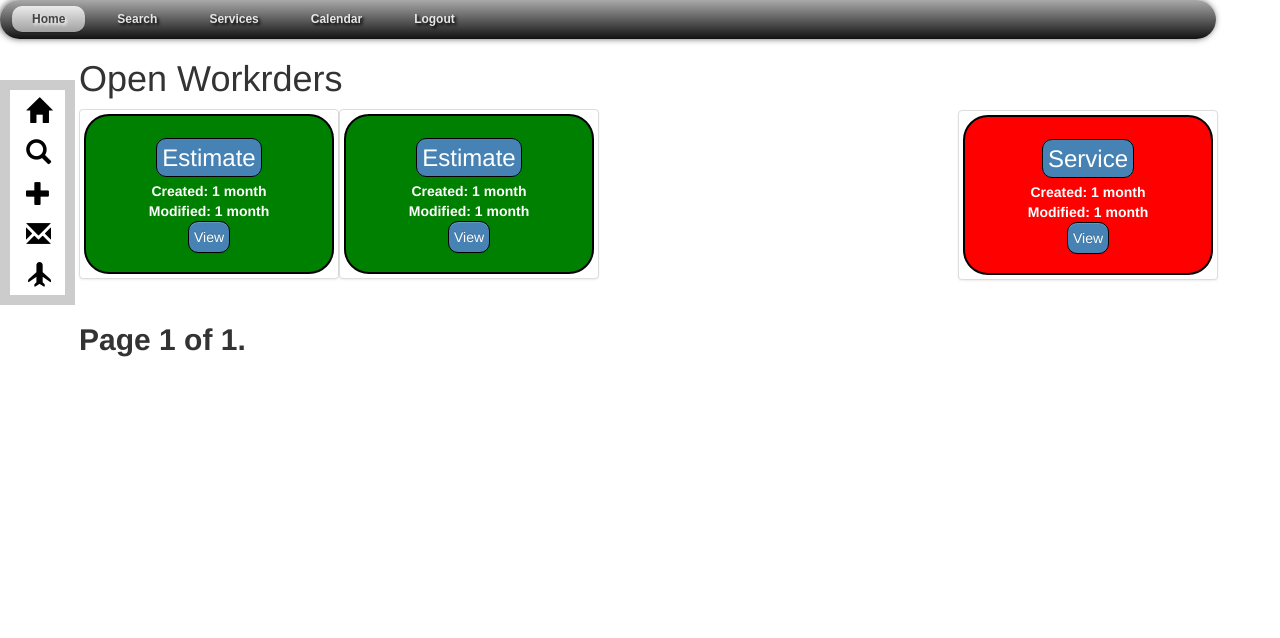
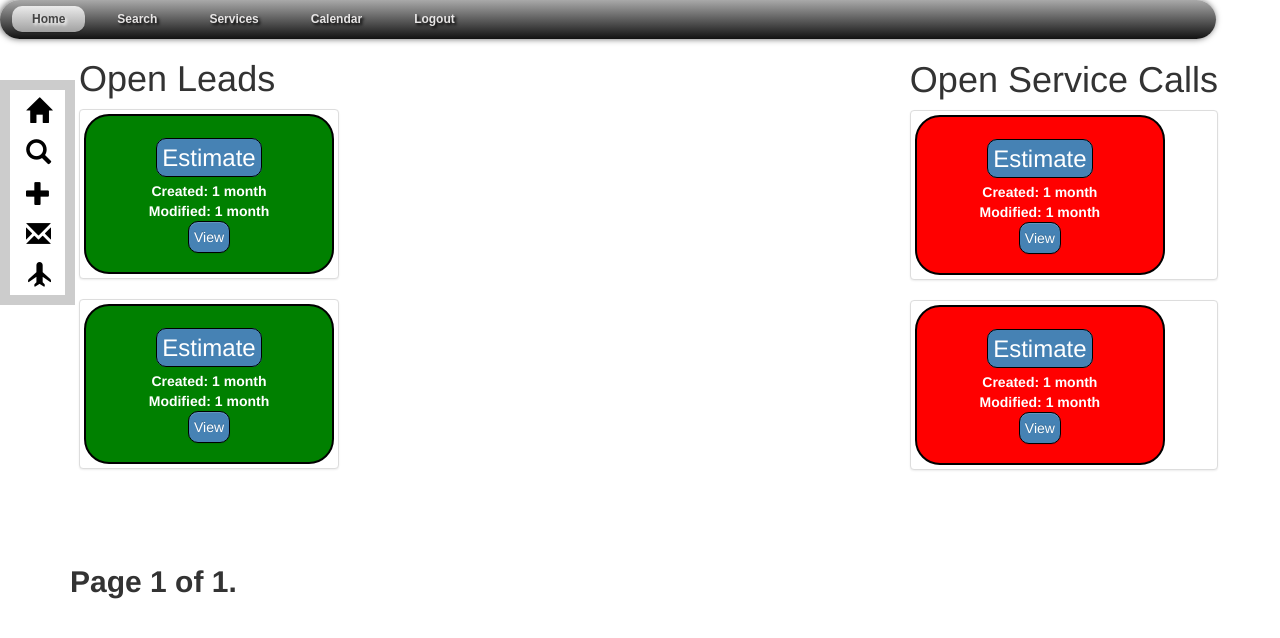
Before and after one commit to solvable/RR, a Django app: page /customers/open_workorders/ in a window 1280 px wide. Shown: the top 638 px of the page. Run offline with Django 3.2, Linux system fonts and the light colour scheme; data comes from the database, SQL or seed files in the repository; both versions use the stored data as it was after the commit; some libraries are stand-ins or nearby versions.

```diff
--- a/Customers/templates/open_workorders.html
+++ b/Customers/templates/open_workorders.html
@@ -1,47 +1,48 @@
 {% extends "base.html" %}
 
 {% block content %}
-<h1>{{ title }}</h1>
+<div id="container">
 
 
-    {% for obj in ests %}
-            <div class="estimate-div">
-
+    <div class="estimate-div">
+        <h1>{{ openlead }}</h1>
+        {% for obj in ests %}
             <div class="thumbnail">
-                <!--<img src="..." alt="..."> -->
                 <div class="caption">
 
+                    <h3><a href="{{ get_absolute_url}}workorder_detail/{{obj.jobId}}">{{obj.title}}</a></h3>
+                    <strong>Created: {{obj.created|timesince }}</strong></br>
+                    <strong>Modified: {{ obj.modified|timesince }}<br/>
+                    <p><a href="{{ get_absolute_url }}workorder_detail/{{obj.jobId}}" class="btn btn-info" id="btnViewWorkorder" role="button">View</a></p>
+                </div>
+            </div>
+        {%endfor%}
+    </div>
+
+    <div class="service-div">
+        <h1>{{openserv}}</h1>
+        {% for obj in ests %}
+            <div class="thumbnail">
+                <div class="caption">
                     <h3><a href="{{ obj.get_absolute_url}}workorder_detail/{{obj.jobId}}">{{obj.title}}</a></h3>
-                    {{job}}
                     <strong>Created: {{obj.created|timesince }}</strong></br>
                     <strong>Modified: {{ obj.modified|timesince }}<br/>
                     <p><a href="{{ obj.get_absolute_url }}workorder_detail/{{obj.jobId}}" class="btn btn-info" id="btnViewWorkorder" role="button">View</a></p>
                 </div>
-
             </div>
-                </div>
-            {%endfor%}
-
-        {% for obj in servs %}
-            <div class="service-div">
-
-            <div class="thumbnail">
-                <!--<img src="..." alt="..."> -->
-                <div class="caption">
-
-                    <h3><a href="{{ obj.get_absolute_url}}workorder_detail/{{obj.jobId}}">{{obj.title}}</a></h3>
-                    {{job}}
-                    <strong>Created: {{obj.created|timesince }}</strong></br>
-                    <strong>Modified: {{ obj.modified|timesince }}<br/>
-                    <p><a href="{{ obj.get_absolute_url }}workorder_detail/{{obj.jobId}}" class="btn btn-info" id="btnViewWorkorder" role="button">View</a></p>
-                </div>
+        {% endfor %}
+    </div>
 
 
-            </div>
+
 </div>
 
-    {% endfor %}
-    <div>
+
+        </div>
+
+{% endblock content %}
+{% block footer %}
+
 <div class="pagination col-md-8">
     <span class="step-links">
         {% if object_list.has_previous %}
@@ -57,6 +58,5 @@
         {% endif %}
     </span>
 </div>
-</div>
-</div>
-{% endblock content %}
+
+{% endblock footer %}}
--- a/Customers/views.py
+++ b/Customers/views.py
@@ -1,6 +1,5 @@
 
 from django.contrib import messages
-import json
 from django.http import HttpResponse, HttpResponseRedirect, request
 from django.shortcuts import render, get_object_or_404, redirect, Http404
 from .models import *
@@ -11,16 +10,11 @@ from django.core.paginator import Paginator, EmptyPage, PageNotAnInteger
 
 
 
-def search(request):
-    return HttpResponse(fuckoff)
-
 def index(request):
     import pyowm
     API_KEY = '0661037c3beedfccf03d405e5ed322e4'
     LOCATION_ID = 5205788
     owm=pyowm.OWM(API_KEY)
-
-
     observation = owm.weather_at_id(LOCATION_ID)
     w = observation.get_weather()
 
@@ -36,6 +30,7 @@ def index(request):
     wind_speed = wind["speed"]
 
     fc = owm.daily_forecast_at_id(LOCATION_ID, limit=5)
+
     f = fc.get_forecast()
     lst = f.get_weathers()
 
@@ -145,7 +140,9 @@ def customer_browse(request):
 def open_workorders(request):
 
     queryset_list = Appointment.objects.all().filter(completed=False).order_by('created')
-    customers = Customer.objects.all()
+    #customers = Customer.objects.all()
+    #jobsites =
+
     paginator = Paginator(queryset_list, 25) # show 25 customers per page
     page_request_var = "page"
     page = request.GET.get(page_request_var)
@@ -164,12 +161,13 @@ def open_workorders(request):
 
     # Set context variables
     context = {
-        "title": "Open Workrders",
+        "openlead": "Open Leads",
+        "openserv": "Open Service Calls",
         "ests":ests,
         "servs":servs,
 
         "object_list": queryset,
-        "customers":customers,
+        #"customers":customers,
         "page_request_var": page_request_var,
     }
     return render(request, "open_workorders.html", context)
--- a/static/css/base.css
+++ b/static/css/base.css
@@ -115,6 +115,7 @@ h3{
 .estimate-div{
     float:left;
     margin-bottom:0px;
+
 }
 
 
@@ -129,6 +130,8 @@ h3{
     color:white;
 
 }
+
+
 .estimate-div .thumbnail .caption a{
     background-color:white;
     border: 1px black solid;
```
Also changed, not shown: db.sqlite3.
